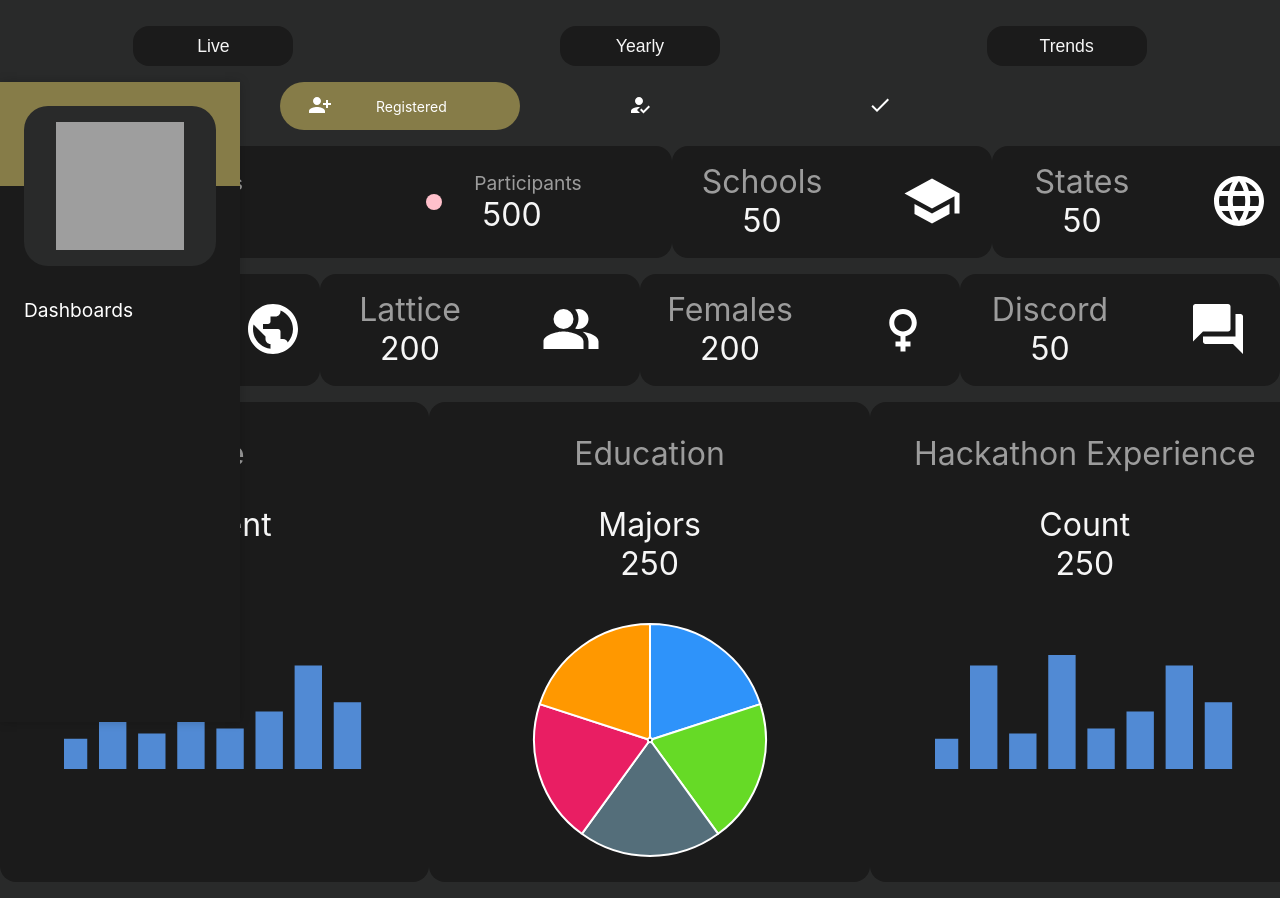
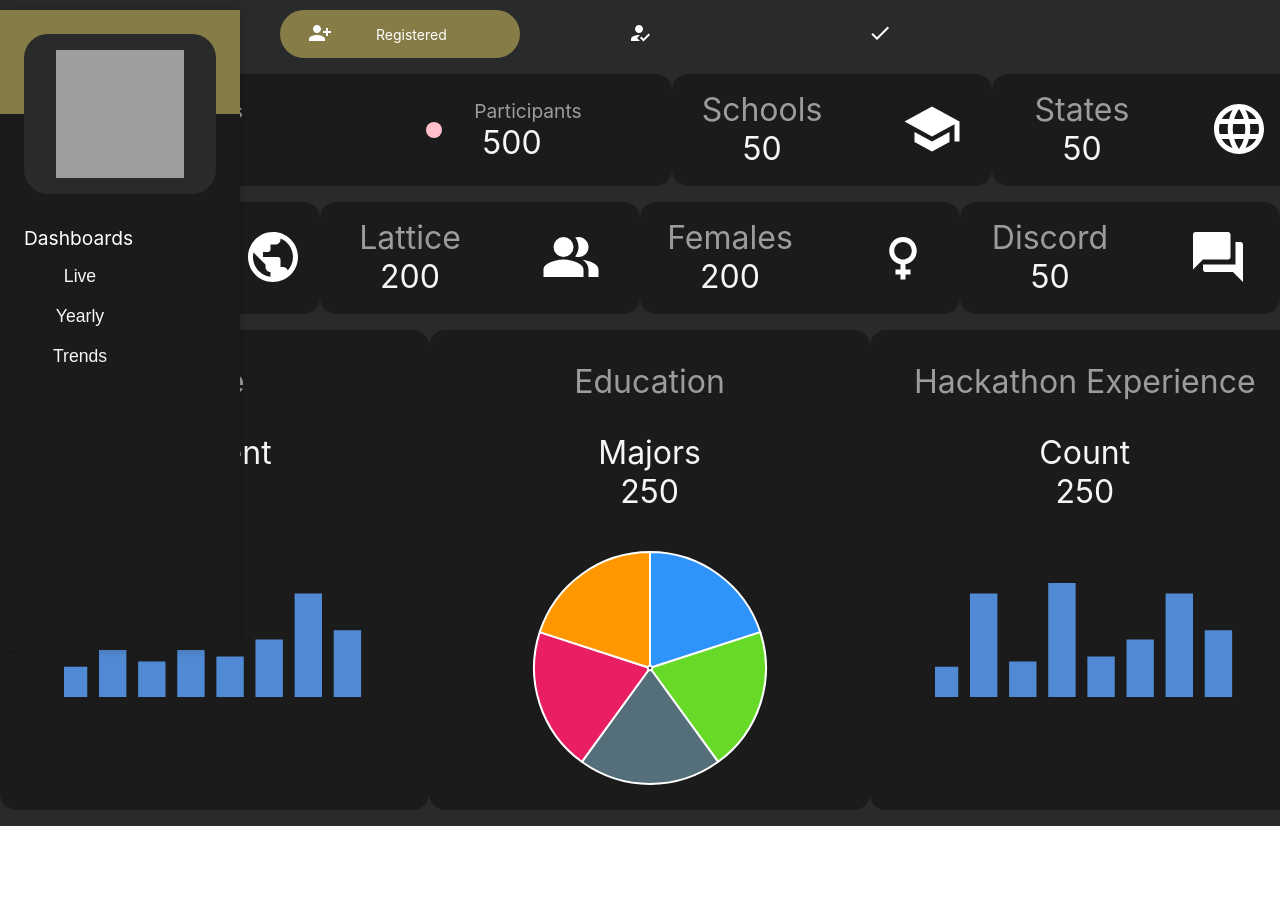
Before and after one commit to nishilfaldu/react-dashboard, a React (Create React App) app: page / in a window 1280 px wide. Shown: the top 898 px of the page. After the commit the page ends 826 px from the top, so only its background shows below. Built offline with nearby package versions, Linux system fonts and the light colour scheme; grey boxes are pictures that could not be loaded.

Commit message:
added nav buttons to the side

```diff
--- a/src/App.js
+++ b/src/App.js
@@ -5,6 +5,8 @@ function App() {
   return (
     <div className="App">
       <NavRoutes></NavRoutes>
+      {/* <NavbarLogo></NavbarLogo> */}
+      {/* hello world! */}
     </div>
 
   );
--- a/src/components/navbar/NavbarNav.js
+++ b/src/components/navbar/NavbarNav.js
@@ -1,6 +1,10 @@
 import React from 'react';
 import styled, { css } from "styled-components";
-import { rgb } from "polished";
+// import { rgba } from "polished";
+// import NavRoutes from '../router/NavRoutes';
+import NavRoutes from '../router/NavRoutes';
+import NavButton from '../buttons/NavButton';
+
 
 const StyledWrapper = styled.div`
     flex: 0 1 auto;
@@ -13,7 +17,7 @@ const StyledWrapper = styled.div`
 const StyledSectionLabel = styled.div`
     display: flex;
     position: absolute;
-    right: 5;
+    top: 5;
     color: white;
     font-size: 1.2rem;
     padding-top: 2rem;
@@ -24,6 +28,7 @@ const NavbarNav = function(props){
     return(
         <div>
             <StyledSectionLabel>Dashboards</StyledSectionLabel>
+            {/* <NavRoutes></NavRoutes> */}
         </div>
     );
 };
--- a/src/components/router/NavRoutes.js
+++ b/src/components/router/NavRoutes.js
@@ -12,7 +12,11 @@ import YearlyPage from '../pages/YearlyPage';
 import TrendsPage from '../pages/TrendsPage';
 
 const StyledRow = styled.div`
+    position: absolute;
+    top: 15rem;
+    z-index: 3;
     display: flex;
+    flex-direction: column;
     align-items: center;
     justify-content: space-around;
     padding-bottom: 1rem;
```
